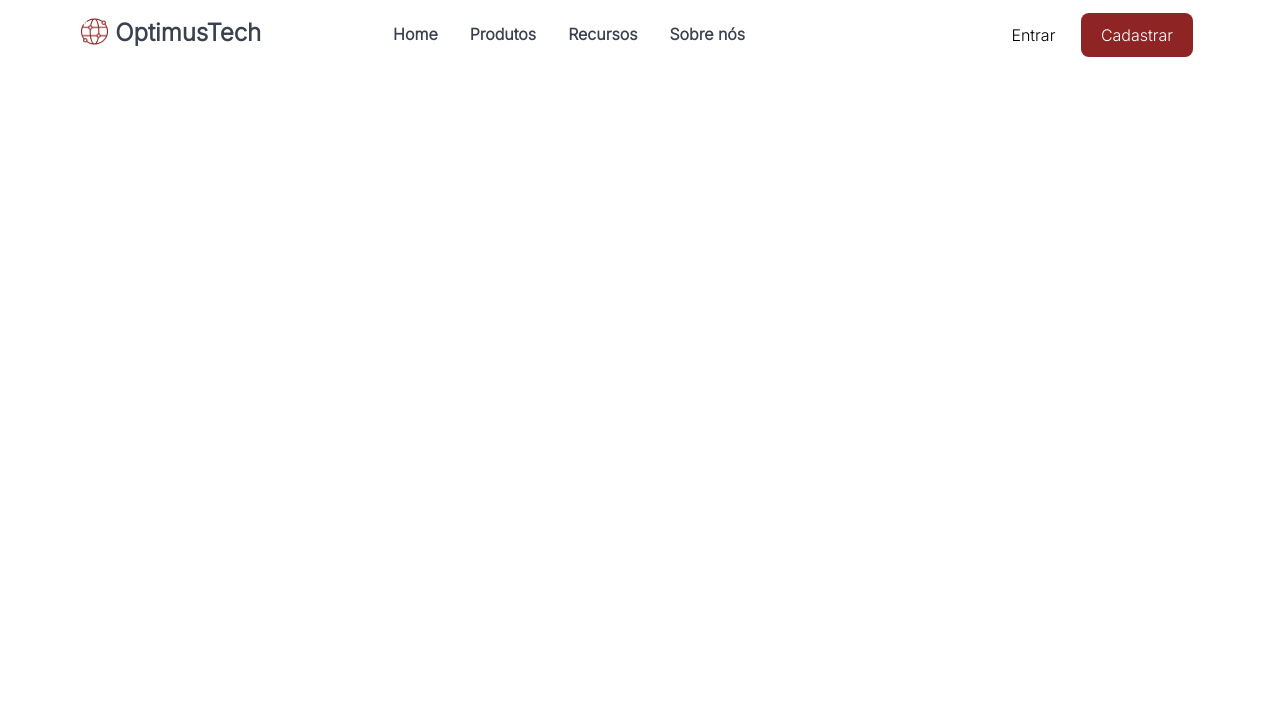
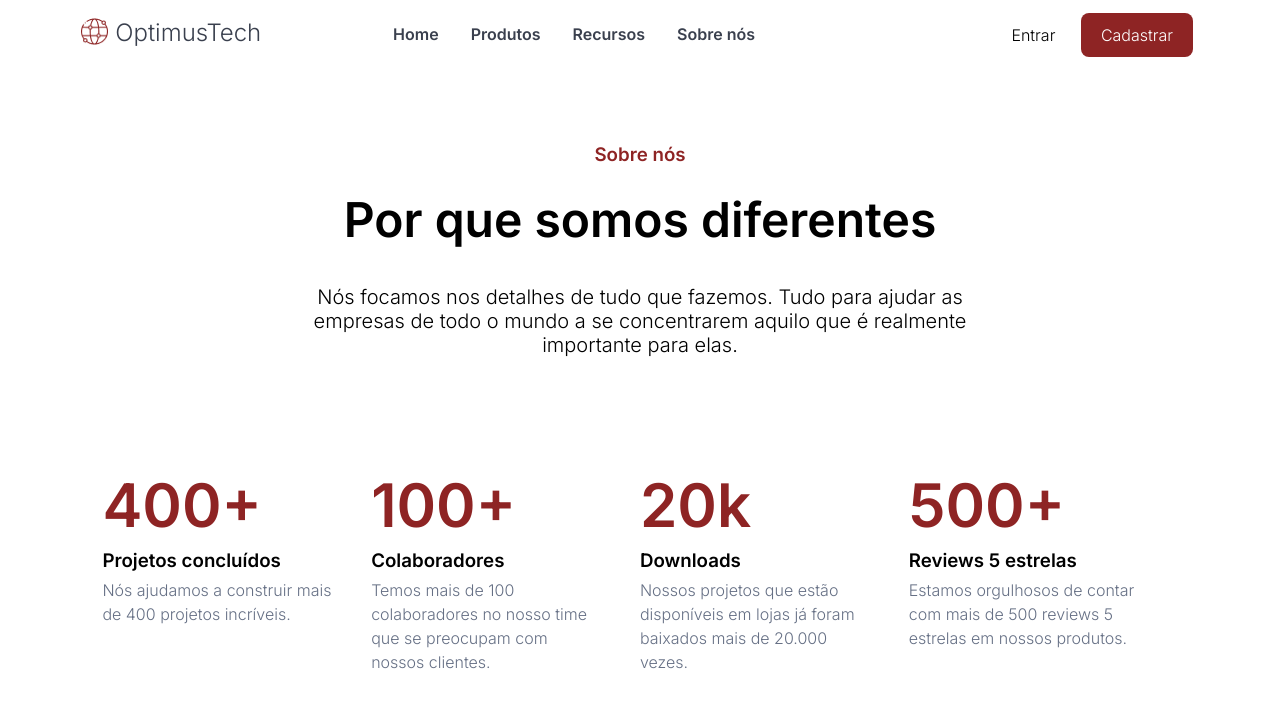
Before and after one commit to guga7895/Vagas, a plain HTML site: page index.html in a window 1280 px wide. Drawn offline with Linux system fonts and the light colour scheme.

Commit message:
Adição do SobreNos e dados da empresa já responsíveis.

```diff
--- a/index.css
+++ b/index.css
@@ -1,9 +1,10 @@
 @import url('https://fonts.googleapis.com/css2?family=Inter:wght@100;200;300&display=swap%27');
-
+@import url('https://fonts.googleapis.com/css2?family=Inter:wght@600&display=swap');
 @media screen  and (min-width:930px){
     *{
         margin: 0;
         padding: 0;
+        font-weight: 500;
     }
 
     a{
@@ -92,6 +93,66 @@
     .navBar {
         width: 100vw;
     }
+
+    .sobreNos {
+        margin-top: 96px;
+        text-align: center;
+    }
+
+    .sobreNos > h3 {
+        font-family: 'Inter', sans-serif;
+        color: #8E2424;
+        font-weight: bold;
+        margin-bottom: 24px;
+    }
+
+    .sobreNos > p {
+        margin: auto;
+        font-family: 'Inter', sans-serif;
+        font-size: 20px;
+        width: 51vw;
+
+    }
+
+    .sobreNos > h1 {
+        font-family: 'Inter', sans-serif;
+        margin-bottom: 36px;
+        font-weight: bolder;
+        font-size: 48px;
+    }
+
+    .dados {
+        display: flex;
+        margin-left: 5vw
+    }
+
+    .subDados {
+        margin-left: 3vw;
+        text-align: start;
+        margin-top: 14vh;
+
+    }
+
+    .subDados > h1 {
+        font-size: 60px;
+        font-family: 'Inter', sans-serif;
+        color: #8E2424;
+        font-weight: 600;
+        margin-bottom: 1vh;
+    }
+
+    .subDados > h3 {
+        font-family: 'Inter', sans-serif;
+        font-weight: 550;
+        margin-bottom: 0.7vh;
+    }
+
+    .subDados > p {
+        font-family: 'Inter', sans-serif;
+        width: 18vw;
+        color: #667085;
+        line-height: 24px;
+    }
 }
 
 
@@ -101,6 +162,7 @@
     *{
         margin: 0;
         padding: 0;
+        font-weight: 500;
     }
 
     a{
@@ -191,4 +253,65 @@
         justify-content: space-between;
         width: 100vw;
     }
+
+    .sobreNos {
+        margin-top: 3vh;
+        text-align: center;
+
+    }
+
+    .sobreNos > h3 {
+        font-family: 'Inter', sans-serif;
+        color: #8E2424;
+        font-weight: bold;
+        margin-bottom: 24px;
+    }
+
+    .sobreNos > p {
+        margin: auto;
+        font-family: 'Inter', sans-serif;
+        font-size: 20px;
+        width: 51vw;
+
+    }
+
+    .sobreNos > h1 {
+        font-family: 'Inter', sans-serif;
+        margin-bottom: 36px;
+        font-weight: bolder;
+    }
+
+    .dados {
+        display: flex;
+    }
+
+    .subDados {
+        margin: auto;
+        text-align: start;
+        margin-top: 8vh;
+    }
+
+    .subDados > h1 {
+        font-size: 9vw;
+        font-family: 'Inter', sans-serif;
+        color: #8E2424;
+        font-weight: 600;
+        margin-bottom: 1vh;
+    }
+
+    .subDados > h3 {
+        font-family: 'Inter', sans-serif;
+        font-weight: 550;
+        margin-bottom: 0.7vh;
+        font-size: 3vw;
+    }
+
+    .subDados > p {
+        font-family: 'Inter', sans-serif;
+        width: 18vw;
+        font-size: 3vw;
+        color: #667085;
+        line-height: 4.5vw;
+
+    }
 }
--- a/index.html
+++ b/index.html
@@ -32,6 +32,37 @@
             <div></div>
         </div>
     </header>
+    <body>
+        <div class="sobreNos">
+            <h3>Sobre nós</h3>
+            <h1>Por que somos diferentes</h1>
+            <p>Nós focamos nos detalhes de tudo que fazemos. Tudo para ajudar as empresas de todo o mundo a se concentrarem aquilo que é realmente importante para elas.</p>
+        </div>
+        <div class="dados">
+            <div class="subDados">
+                <h1>400+</h1>
+                <h3>Projetos concluídos</h3>
+                <p>Nós ajudamos a construir mais de 400 projetos incríveis.</p>
+            </div>
+            <div class="subDados">
+                <h1>100+</h1>
+                <h3>Colaboradores</h3>
+                <p>Temos mais de 100 colaboradores no nosso time que se preocupam
+                    com nossos clientes.
+                </p>
+            </div>
+            <div class="subDados">
+                <h1>20k</h1>
+                <h3>Downloads</h3>
+                <p>Nossos projetos que estão disponíveis em lojas já foram baixados mais de 20.000 vezes.</p>
+            </div>
+            <div class="subDados">
+                <h1>500+</h1>
+                <h3>Reviews 5 estrelas</h3>
+                <p>Estamos orgulhosos de contar com mais de 500 reviews 5 estrelas em nossos produtos.</p>
+            </div>
+        </div>
+    </body>
 
 </body>
 </html>
```
